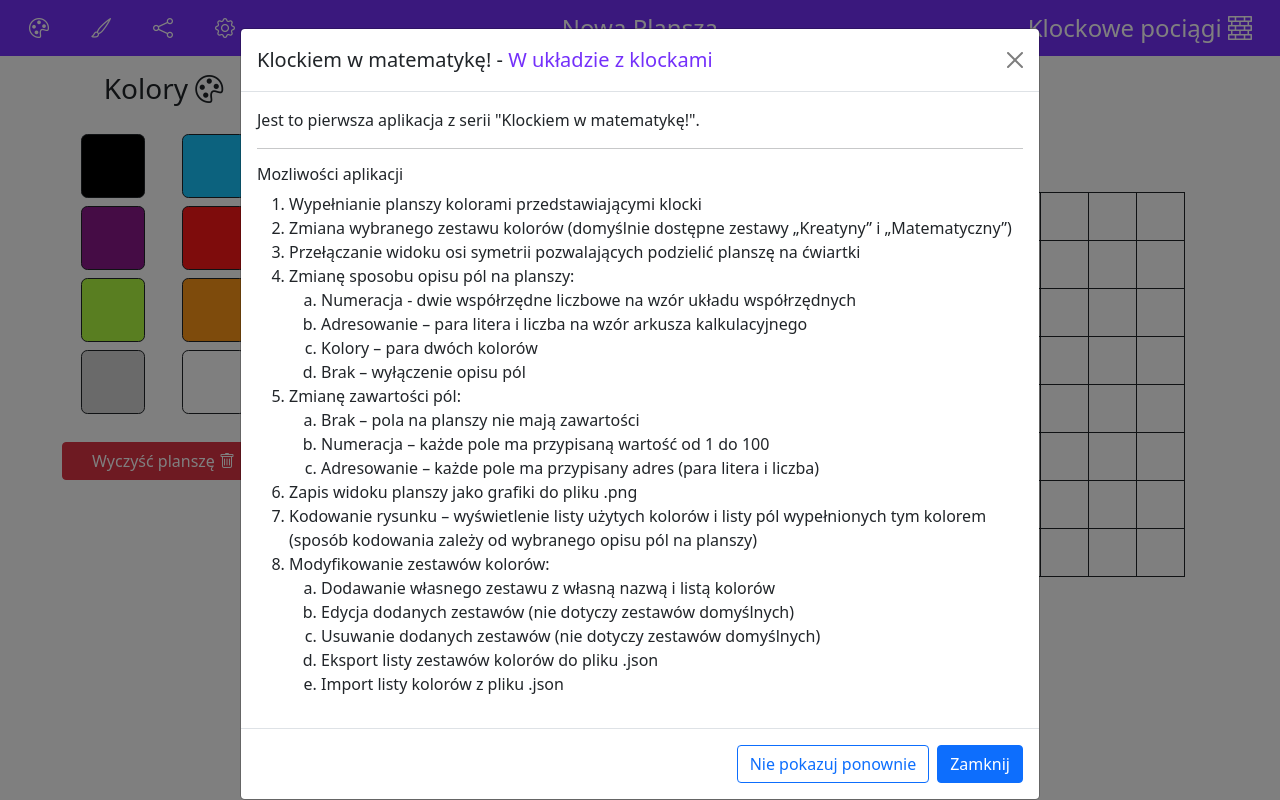
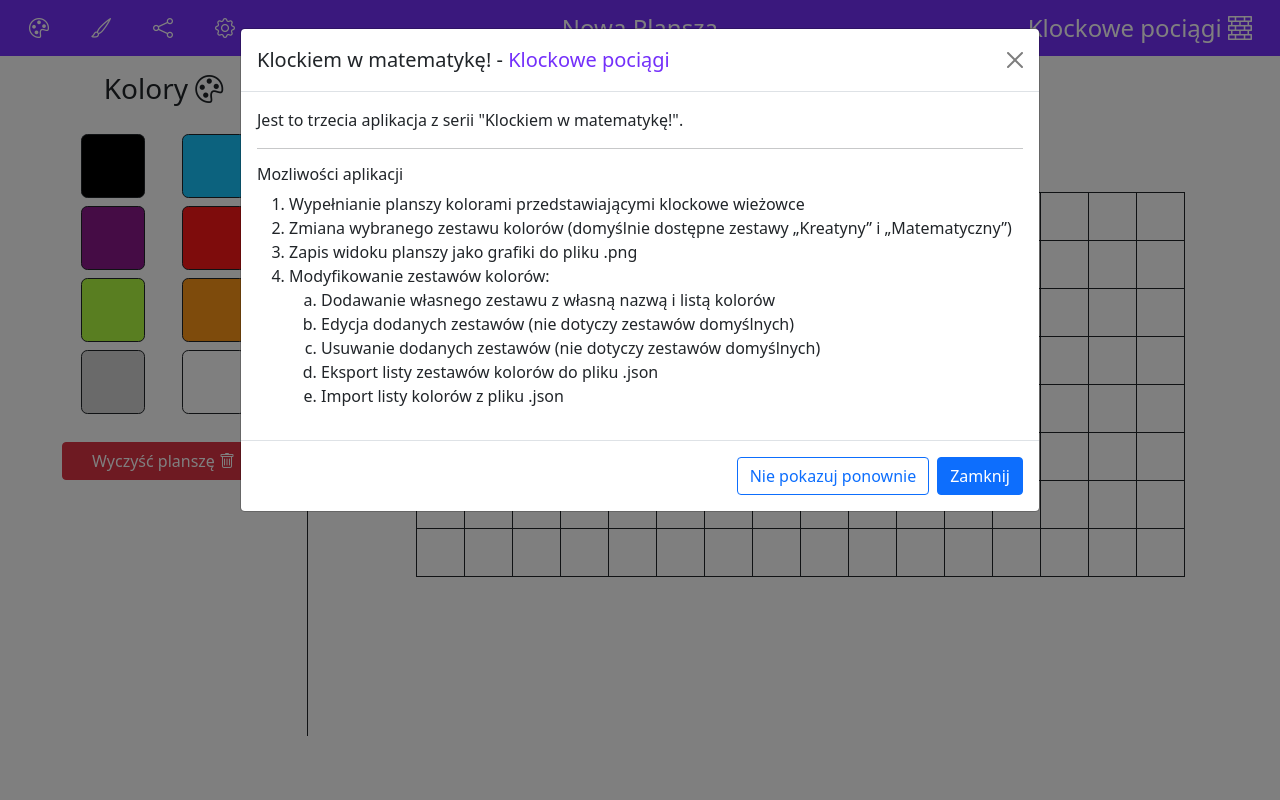
Before and after one commit to MzMix/Klockowe-pociagi, a Vue app: page / in a window 1280 px wide. Built offline with nearby package versions, Linux system fonts and the light colour scheme.

Commit message:
chore: change content of welcome modal
change content of welcome modal

```diff
--- a/src/components/General/WelcomeModal.vue
+++ b/src/components/General/WelcomeModal.vue
@@ -17,15 +17,14 @@ document.addEventListener("DOMContentLoaded", function () {
         <div class="modal-dialog modal-lg">
             <div class="modal-content">
                 <div class="modal-header">
-                    <h5 class="modal-title" id="WelcomeModalLabel">Klockiem w matematykę! - <span class="text-purple">W
-                            układzie z
-                            klockami</span></h5>
+                    <h5 class="modal-title" id="WelcomeModalLabel">Klockiem w matematykę! - <span
+                            class="text-purple">Klockowe pociągi</span></h5>
                     <button type="button" class="btn-close" data-bs-dismiss="modal" aria-label="Close"></button>
                 </div>
                 <div class="modal-body">
 
                     <p>
-                        Jest to pierwsza aplikacja z serii "Klockiem w matematykę!".
+                        Jest to trzecia aplikacja z serii "Klockiem w matematykę!".
                     </p>
 
                     <hr />
@@ -34,41 +33,13 @@ document.addEventListener("DOMContentLoaded", function () {
 
                     <ol>
 
-                        <li>Wypełnianie planszy kolorami przedstawiającymi klocki</li>
+                        <li>Wypełnianie planszy kolorami przedstawiającymi klockowe wieżowce</li>
 
-                        <li>Zmiana wybranego zestawu kolorów (domyślnie dostępne zestawy „Kreatyny” i
-                            „Matematyczny”)
-                        </li>
-
-                        <li>Przełączanie widoku osi symetrii pozwalających podzielić planszę na ćwiartki
-                        </li>
-
-                        <li>Zmianę sposobu opisu pól na planszy:
-                            <ol type="a">
-                                <li>Numeracja - dwie współrzędne liczbowe na wzór układu współrzędnych
-                                </li>
-                                <li>Adresowanie – para litera i liczba na wzór arkusza kalkulacyjnego
-                                </li>
-                                <li>Kolory – para dwóch kolorów</li>
-                                <li>Brak – wyłączenie opisu pól</li>
-                            </ol>
-                        </li>
-
-                        <li>Zmianę zawartości pól:
-                            <ol type="a">
-                                <li>Brak – pola na planszy nie mają zawartości</li>
-                                <li>Numeracja – każde pole ma przypisaną wartość od 1 do 100</li>
-                                <li>Adresowanie – każde pole ma przypisany adres (para litera i liczba)
-                                </li>
-                            </ol>
+                        <li>Zmiana wybranego zestawu kolorów (domyślnie dostępne zestawy „Kreatyny” i „Matematyczny”)
                         </li>
 
                         <li>Zapis widoku planszy jako grafiki do pliku .png</li>
-                        <li>Kodowanie rysunku – wyświetlenie listy użytych kolorów i listy pól
-                            wypełnionych
-                            tym
-                            kolorem
-                            (sposób kodowania zależy od wybranego opisu pól na planszy)</li>
+
                         <li>Modyfikowanie zestawów kolorów:
                             <ol type="a">
                                 <li>Dodawanie własnego zestawu z własną nazwą i listą kolorów</li>
```
